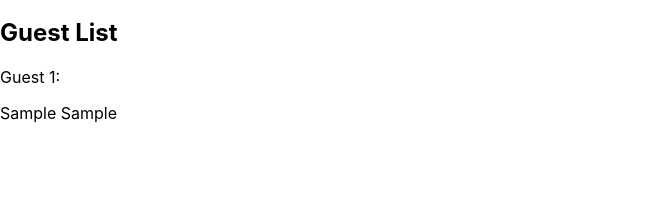
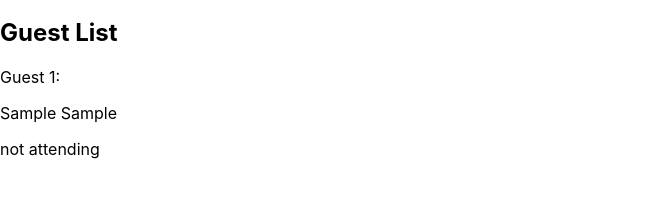
Before and after one commit to Petzlc/react-guest-list, a React app: page / in a window 1280 px wide. Both pictures are taken after typing "Sample", "Sample" into the empty fields and a click on the input "Submit". Shown: the part 226-424 px from the top of the page, without its empty margins (0-661 px from the left). Built offline with nearby package versions, Linux system fonts and the light colour scheme; the HTML template or start-up script is replaced by a standard one.

Commit message:
Add default state 'not attending'

```diff
--- a/src/GuestListApi.js
+++ b/src/GuestListApi.js
@@ -37,4 +37,5 @@ export default function GuestListApi() {
       console.error('Error creating new guest:', error);
     }
   }
+  return;
 }
--- a/src/TestInput.js
+++ b/src/TestInput.js
@@ -5,6 +5,7 @@ export default function TestInput() {
     // Function to contain a state object that holds the values of the form inputs
     firstName: '', // Initial state of name input fields are empty strings
     lastName: '',
+    attending: false, // initial state as a boolean
   });
 
   const [submittedNames, setSubmittedNames] = useState([]);
@@ -16,13 +17,14 @@ export default function TestInput() {
   };
   const handleSubmit = (event) => {
     event.preventDefault();
-    const { firstName, lastName } = formData;
+    const { firstName, lastName, attending } = formData;
     console.log(formData);
-    setSubmittedNames([...submittedNames, { firstName, lastName }]);
+    setSubmittedNames([...submittedNames, { firstName, lastName, attending }]);
     setFormData({
-      // resets the input fields to empty
+      // resets the input fields to empty and the attending-state to default
       firstName: '',
       lastName: '',
+      attending: false,
     });
   };
 
@@ -48,15 +50,26 @@ export default function TestInput() {
           onChange={handleChange} // handleChange is passed on to the onChange() event
         />
       </label>
+      {/* <label>
+        Attendence:
+        <input
+          type="attendence"
+          name="notAttending"
+          value={formData.attendence}
+        />
+      </label> */}
       <input type="submit" value="Submit" />
       <div>
         <h2>Guest List</h2>
         {submittedNames.map((name, index) => (
-          <div key={`${name.firstName}-${name.lastName}`}>
+          <div
+            key={`${name.firstName}-${name.lastName}-${formData.attending}`} // maybe formData.attending will cause problems later on when changing the state
+          >
             <p>Guest {index + 1}:</p>
             <p>
               {name.firstName} {name.lastName}
             </p>
+            <p>{name.attending ? 'attending' : 'not attending'}</p>
           </div>
         ))}
       </div>
```
Also changed, not shown: 1 other file (tests, documents, lock files or other folders).
